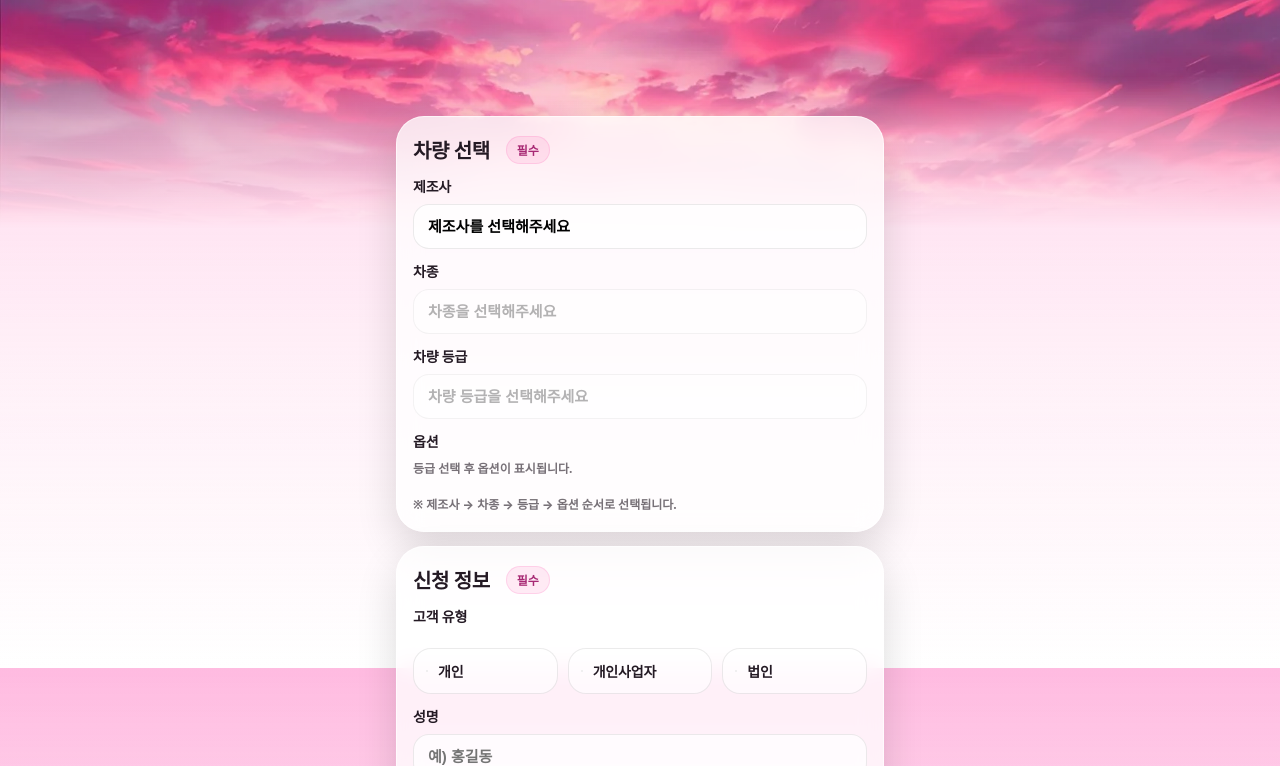
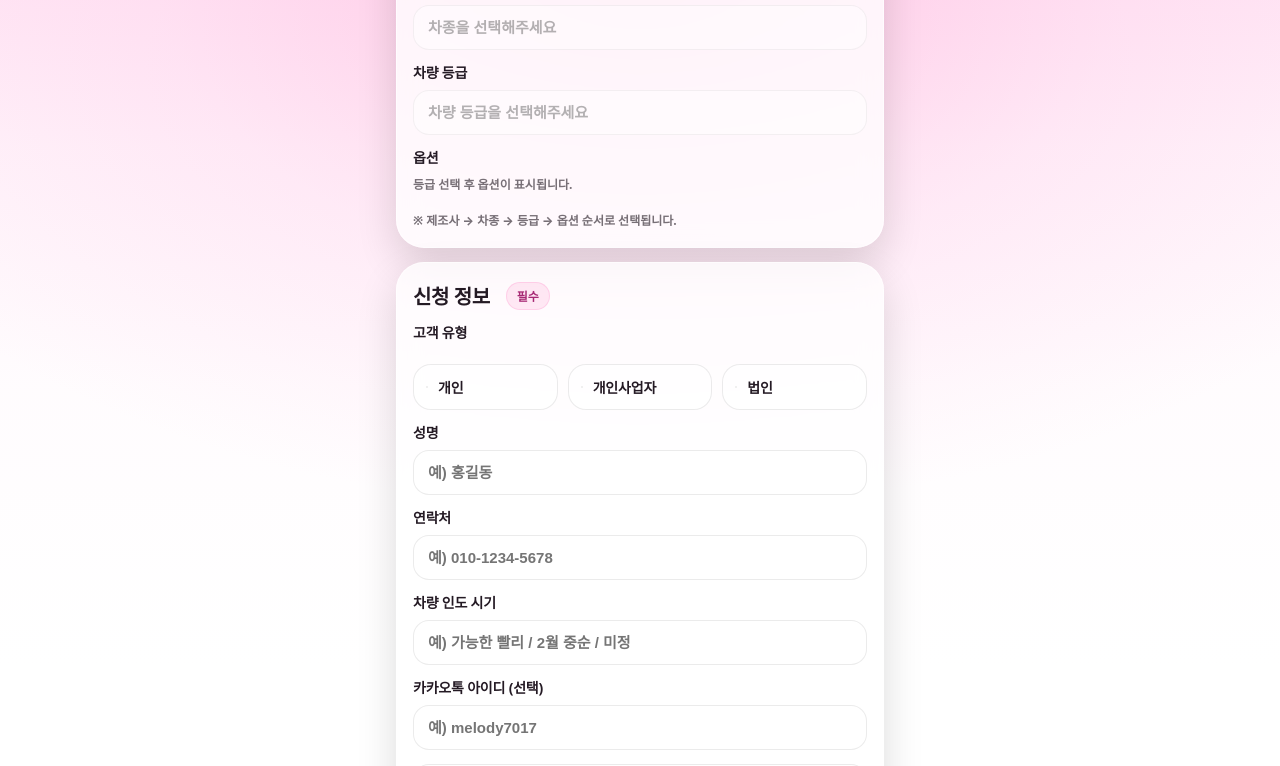
Before and after one commit to highway7017/car-quote, a plain HTML site: page index.html in a window 1280 px wide. Shown: the part 132-898 px from the top of the page. Drawn offline with Linux system fonts and the light colour scheme; no server answers.

Commit message:
Update index.html

```diff
--- a/index.html
+++ b/index.html
@@ -36,29 +36,38 @@
     *{ box-sizing:border-box; }
     html,body{ height:100%; }
     body{
-      margin:0;
-      font-family: ui-sans-serif, system-ui, -apple-system, "Apple SD Gothic Neo", "Noto Sans KR", Segoe UI, Roboto, Arial, sans-serif;
-      color:var(--text);
+  margin:0;
+  font-family: ui-sans-serif, system-ui, -apple-system, "Apple SD Gothic Neo", "Noto Sans KR", Segoe UI, Roboto, Arial, sans-serif;
+  color:var(--text);
+  background:#fff; /* ✅ 바탕은 단색으로만 */
+}
 
-      /* ✅ 바디 전체 핑크 베이스 그라: 아래로 갈수록 옅어지게 */
-      background:
-        linear-gradient(to bottom,
-          rgba(255,150,210,.52) 0%,
-          rgba(255,195,230,.35) 32%,
-          rgba(255,225,242,.20) 62%,
-          rgba(255,255,255,.00) 100%
-        ),
-        linear-gradient(to bottom, #ffe3f0 0%, #fff 100%);
-    }
+/* ✅ 전체 페이지 핑크 베이스 그라 (항상 보이게, hero 뒤에서도 보이게) */
+.page-bg{
+  position: fixed;
+  inset: 0;
+  z-index: 0;
+  pointer-events: none;
 
-    /* ==========================
-       ✅ 상단 배경(이미지+그라로 자연 연결)
-       ========================== */
-    .hero{
-      position:relative;
-      width:100%;
-      min-height: 360px;
-      padding: 44px 16px 22px;
+  /* 아래로 갈수록 옅어지는 핑크 베이스 */
+  background:
+    radial-gradient(1200px 700px at 50% 15%,
+      rgba(255, 120, 190, .28) 0%,
+      rgba(255, 170, 220, .16) 40%,
+      rgba(255, 255, 255, 0) 75%
+    ),
+    linear-gradient(to bottom,
+      rgba(255, 150, 210, .30) 0%,
+      rgba(255, 195, 230, .18) 35%,
+      rgba(255, 225, 242, .10) 65%,
+      rgba(255, 255, 255, 0) 100%
+    ),
+    #fff;
+}
+
+/* ✅ hero/컨텐츠는 page-bg 위로 올라오게 */
+.hero{ position: relative; z-index: 1; }
+.wrap{ position: relative; z-index: 2; }
 
       /* ✅ bg.png는 index.html과 같은 폴더 */
       background-image: url("./bg.png?v=20251227");
@@ -79,6 +88,20 @@
         rgba(0,0,0,.55) 72%,
         rgba(0,0,0,0) 100%
       );
+    }
+
+    .hero::before{
+  content:"";
+  position:absolute;
+  inset:0;
+  pointer-events:none;
+  /* 아래쪽으로 갈수록 핑크/화이트 쪽으로 스르륵 */
+  background: linear-gradient(to bottom,
+    rgba(255,255,255,0) 0%,
+    rgba(255,205,235,.10) 55%,
+    rgba(255,210,238,.22) 78%,
+    rgba(255,255,255,0) 100%
+  );
     }
 
     /* ✅ 핵심 2: 일부 폰/브라우저에서 mask가 약하면 보정용 오버레이 */
@@ -330,6 +353,7 @@
 </head>
 
 <body>
+  <div class="page-bg" aria-hidden="true"></div>
   <!-- ✅ 배경 위에 타이틀 바로 -->
   <section class="hero">
     <div class="title">
```
